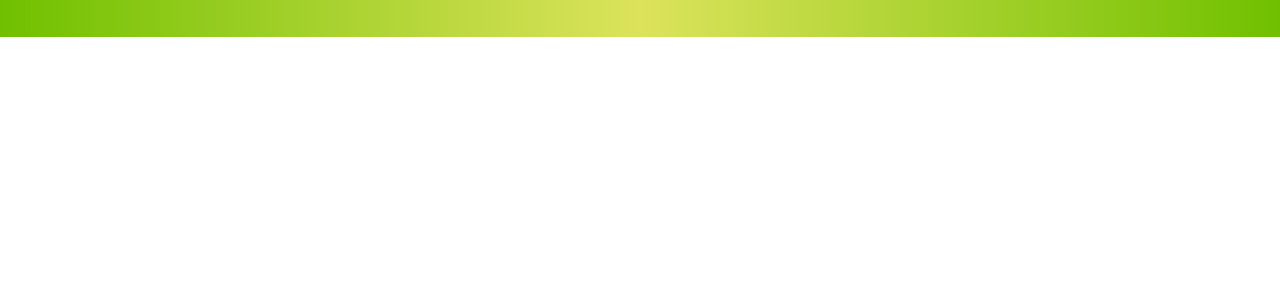
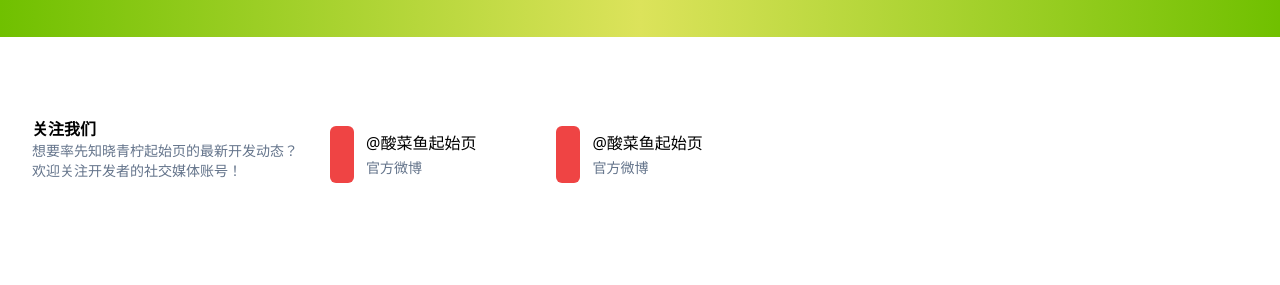
Before and after one commit to aliyuv/myproject, a website: page project/home/src/index.html in a window 1280 px wide. Shown: the part 3200-3485 px from the top of the page. Before the commit the page ends 3237 px from the top, so only its background shows below. Drawn offline with Linux system fonts and the light colour scheme; a small style sheet from the web is missing.

Commit message:
完成联系方式模块

```diff
--- a/project/home/src/index.html
+++ b/project/home/src/index.html
@@ -6,7 +6,7 @@
   <meta name="viewport" content="width=device-width, initial-scale=1.0">
   <link href="/dist/output.css" rel="stylesheet">
   <link rel="stylesheet" href="./other.css">
-  <link rel="stylesheet" href="//at.alicdn.com/t/c/font_3772320_svj1wbwtvvn.css">
+  <link rel="stylesheet" href="//at.alicdn.com/t/c/font_3772320_cloambgq0vv.css">
 </head>
 
 <body class="transition-all">
@@ -160,28 +160,32 @@
         <p>完全免费 · 纯净无广告 · 即开即用</p>
       </div>
       <div class="mt-8 flex justify-center items-center flex-col md:flex-row max-w-7xl mx-auto">
-        <div class="bg-white rounded-lg px-10 py-2 flex justify-center items-center flex-col mt-2 w-full md:w-auto mr-2">
+        <div
+          class="bg-white rounded-lg px-10 py-2 flex justify-center items-center flex-col mt-2 w-full md:w-auto mr-2">
           <div class="flex justify-center items-center">
             <i class="iconfont icon-ningmeng mr-2 text-green-500" style="font-size: 24px;"></i>
             <p class="">网页版</p>
           </div>
           <div class="text-sm">开始使用</div>
         </div>
-        <div class="bg-white rounded-lg px-10 py-2 flex justify-center items-center flex-col mt-2 w-full md:w-auto mr-2">
+        <div
+          class="bg-white rounded-lg px-10 py-2 flex justify-center items-center flex-col mt-2 w-full md:w-auto mr-2">
           <div class="flex justify-center items-center">
             <i class="iconfont icon-ningmeng mr-2 text-green-500" style="font-size: 24px;"></i>
             <p class="">网页版</p>
           </div>
           <div class="text-sm">开始使用</div>
         </div>
-        <div class="bg-white rounded-lg px-10 py-2 flex justify-center items-center flex-col mt-2 w-full md:w-auto mr-2">
+        <div
+          class="bg-white rounded-lg px-10 py-2 flex justify-center items-center flex-col mt-2 w-full md:w-auto mr-2">
           <div class="flex justify-center items-center">
             <i class="iconfont icon-ningmeng mr-2 text-green-500" style="font-size: 24px;"></i>
             <p class="">网页版</p>
           </div>
           <div class="text-sm">开始使用</div>
         </div>
-        <div class="bg-white rounded-lg px-10 py-2 flex justify-center items-center flex-col mt-2 w-full md:w-auto mr-2">
+        <div
+          class="bg-white rounded-lg px-10 py-2 flex justify-center items-center flex-col mt-2 w-full md:w-auto mr-2">
           <div class="flex justify-center items-center">
             <i class="iconfont icon-ningmeng mr-2 text-green-500" style="font-size: 24px;"></i>
             <p class="">网页版</p>
@@ -198,8 +202,31 @@
       </div>
     </div>
   </section>
-  <section class="">
-
+  <section class="max-w-full">
+    <div class="max-w-7xl mx-auto px-8 py-20 flex flex-col md:flex-row ">
+      <div class="mr-8">
+        <h3 class="text-base font-semibold">关注我们</h3>
+        <p class="text-sm text-slate-500 mb-6">想要率先知晓青柠起始页的最新开发动态？<br>欢迎关注开发者的社交媒体账号！</p>
+      </div>
+      <div class="flex justify-start items-center mb-3 mr-20">
+        <div class="mr-3">
+          <i class="iconfont icon-xinlangweibo bg-red-500 text-white p-3 rounded-md" style="font-size: 24px;"></i>
+        </div>
+        <div>
+          <p>@酸菜鱼起始页</p>
+          <a href="#" class="text-sm text-slate-500	">官方微博</a>
+        </div>
+      </div>
+      <div class="flex justify-start items-center mb-3">
+        <div class="mr-3">
+          <i class="iconfont icon-xinlangweibo bg-red-500 text-white p-3 rounded-md" style="font-size: 24px;"></i>
+        </div>
+        <div>
+          <p>@酸菜鱼起始页</p>
+          <a href="#" class="text-sm text-slate-500	">官方微博</a>
+        </div>
+      </div>
+    </div>
   </section>
 </body>
 
```
Also changed, not shown: project/home/dist/output.css.
